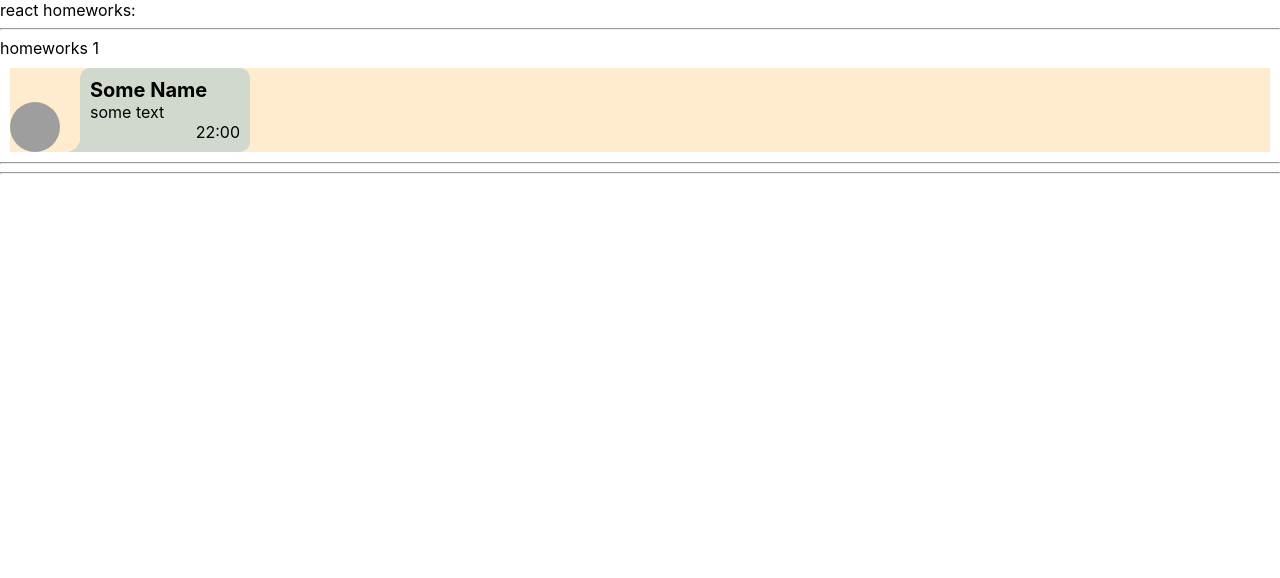
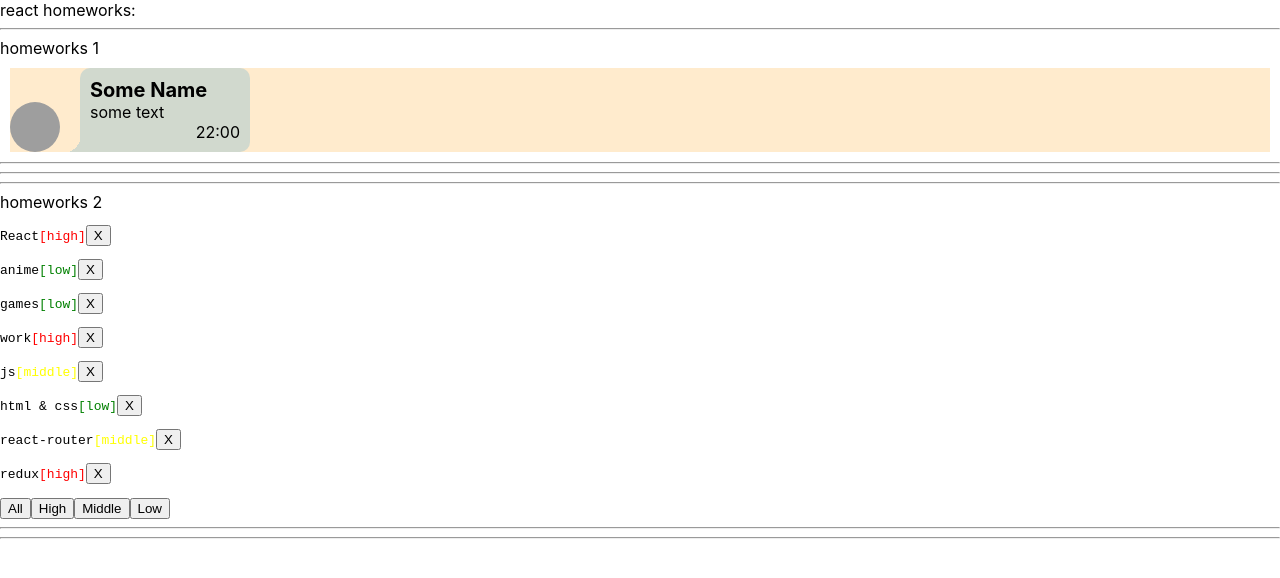
Before and after one commit to LastOneInMatrix/HomeWorks, a React (Create React App) app: page / in a window 1280 px wide. Shown: the top 578 px of the page. Built offline with nearby package versions, Linux system fonts and the light colour scheme; grey boxes are pictures that could not be loaded.

Commit message:
--add little todo lesson_2

```diff
--- a/src/p1-main/m1-ui/u1-app/App.tsx
+++ b/src/p1-main/m1-ui/u1-app/App.tsx
@@ -1,13 +1,14 @@
 import React from 'react'
 import s from './App.module.css'
-import HW1 from '../../../p2-homeworks/h1/HW1'
+import HW1 from '../../../p2-homeworks/h1/HW1';
+import HW2 from '../../../p2-homeworks/h2/HW2'
 
 function App() {
     return (
         <div className={s.App}>
             <div>react homeworks:</div>
             <HW1/>
-            {/*<HW2/>*/}
+            <HW2/>
             {/*<HW3/>*/}
             {/*<HW4/>*/}
             {/*<HW5/>*/}
--- a/src/p2-homeworks/h2/Affair.tsx
+++ b/src/p2-homeworks/h2/Affair.tsx
@@ -1,20 +1,35 @@
-import React from 'react'
+import React, {MouseEvent} from 'react';
+import {AffairType, FilterType} from "./HW2";
 
 type AffairPropsType = {
-    // key не нужно типизировать
-    affair: any // need to fix any
-    deleteAffairCallback: any // need to fix any
+    affair: AffairType
+    deleteAffairCallback: (_id: number) => void
+    setFilter: (filter: FilterType) => void
 }
 
-function Affair(props: AffairPropsType) {
-    const deleteCallback = () => {}// need to fix
-
+function Affair({affair, deleteAffairCallback, ...props}: AffairPropsType) {
+    const deleteCallback = () => {
+        deleteAffairCallback(affair._id);
+    };
+    console.log(affair.priority)
+    const color = (priority: FilterType) => {
+        switch (priority) {
+            case "middle":
+                return 'yellow'
+            case "high":
+                return 'red'
+            case "low":
+                return 'green'
+            default:
+                return 'black'
+        }
+    }
     return (
-        <div>
-            // show some text
-
+        <pre>
+            <span>{affair.name}</span>
+            <span style={{color: color(affair.priority)}} onClick={() => props.setFilter(affair.priority)}>[{affair.priority}]</span>
             <button onClick={deleteCallback}>X</button>
-        </div>
+        </pre>
     )
 }
 
--- a/src/p2-homeworks/h2/Affairs.tsx
+++ b/src/p2-homeworks/h2/Affairs.tsx
@@ -1,38 +1,37 @@
-import React from 'react'
+import React, {MouseEvent} from 'react'
 import Affair from './Affair'
-import {AffairType} from './HW2'
+import {AffairType, FilterType} from './HW2'
 
 type AffairsPropsType = { // need to fix any
-    data: any
-    setFilter: any
-    deleteAffairCallback: any
+    data: Array<AffairType>
+    setFilter: (filter: FilterType) => void
+    deleteAffairCallback: (_id: number) => void
 }
 
-function Affairs(props: AffairsPropsType) {
+const Affairs = React.memo(function Affairs(props: AffairsPropsType) {
     const mappedAffairs = props.data.map((a: AffairType) => (
         <Affair // should work
             key={a._id} // кеи ОБЯЗАТЕЛЬНЫ в 99% - так что лучше их писать всегда при создании компонент в мапе
             affair={a}
             deleteAffairCallback={props.deleteAffairCallback}
+            setFilter={props.setFilter}
         />
     ))
-
-    const setAll = () => {} // need to fix
-    const setHigh = () => {}
-    const setMiddle = () => {}
-    const setLow = () => {}
-
+    //'low' | 'middle' |  'high'
+    const setFilterHandler = (e: MouseEvent<HTMLButtonElement>) => {props.setFilter((e.currentTarget.innerHTML).toLowerCase() as FilterType)} // need to fix
+    //@ts-ignore
+    const setFilterHandler2 = (e: MouseEvent<HTMLButtonElement>) => {props.setFilter((e.currentTarget.getAttribute('data-filter')).toLowerCase() as FilterType)}
     return (
         <div>
 
             {mappedAffairs}
 
-            <button onClick={setAll}>All</button>
-            <button onClick={setHigh}>High</button>
-            <button onClick={setMiddle}>Middle</button>
-            <button onClick={setLow}>Low</button>
+            <button data-filter='all' onClick={setFilterHandler}>All</button>
+            <button data-filter='high' onClick={setFilterHandler}>High</button>
+            <button data-filter='middle' onClick={setFilterHandler}>Middle</button>
+            <button data-filter='low' onClick={setFilterHandler2}>Low</button>
         </div>
     )
-}
+})
 
 export default Affairs
--- a/src/p2-homeworks/h2/HW2.tsx
+++ b/src/p2-homeworks/h2/HW2.tsx
@@ -2,41 +2,51 @@ import React, {useState} from 'react'
 import Affairs from './Affairs'
 
 // types
-export type AffairPriorityType = any // need to fix any
-export type AffairType = any // need to fix any
+export type AffairPriorityType = 'low' | 'middle' |  'high';
+export type AffairType = {
+    _id: number,
+    name: string,
+    priority: AffairPriorityType }
 export type FilterType = 'all' | AffairPriorityType
 
 // constants
-const defaultAffairs: any = [ // need to fix any
+const defaultAffairs: Array<AffairType> = [ // need to fix any
     {_id: 1, name: 'React', priority: 'high'},
     {_id: 2, name: 'anime', priority: 'low'},
     {_id: 3, name: 'games', priority: 'low'},
     {_id: 4, name: 'work', priority: 'high'},
-    {_id: 5, name: 'html & css', priority: 'middle'},
+    {_id: 5, name: 'js', priority: 'middle'},
+    {_id: 6, name: 'html & css', priority: 'low'},
+    {_id: 7, name: 'react-router', priority: 'middle'},
+    {_id: 8, name: 'redux', priority: 'high'},
 ]
 
 // pure helper functions
-export const filterAffairs = (affairs: any, filter: any): any => { // need to fix any
-    if (filter === 'all') return affairs
-    else return // need to fix
-}
-export const deleteAffair = (affairs: any, _id: any): any => { // need to fix any
-    return // need to fix
-}
+export const filterAffairs = (affairs: Array<AffairType>, filter: FilterType): any => {
+    switch(filter){
+        case "high":
+            return affairs.filter(a => a.priority === 'high');
+        case "low":
+            return affairs.filter(a => a.priority === 'low');
+        case "middle":
+            return affairs.filter(a => a.priority === 'middle');
+        default: return affairs;
+    }
+};
+export const deleteAffair = (affairs: Array<AffairType>, _id: number): Array<AffairType> => {
+    return affairs.filter((a: AffairType) => a._id !== _id);
+};
 
 function HW2() {
-    const [affairs, setAffairs] = useState<any>(defaultAffairs) // need to fix any
+    const [affairs, setAffairs] = useState<Array<AffairType>>(defaultAffairs) // need to fix any
     const [filter, setFilter] = useState<FilterType>('all')
 
     const filteredAffairs = filterAffairs(affairs, filter)
-    const deleteAffairCallback = (_id: any) => setAffairs(deleteAffair(affairs, _id)) // need to fix any
-
+    const deleteAffairCallback = (_id: number) => setAffairs(deleteAffair(affairs, _id)) // need to fix any
     return (
         <div>
             <hr/>
             homeworks 2
-
-            {/*should work (должно работать)*/}
             <Affairs
                 data={filteredAffairs}
                 setFilter={setFilter}
@@ -44,7 +54,6 @@ function HW2() {
             />
 
             <hr/>
-            {/*для личного творчества, могу проверить*/}
             {/*<AlternativeAffairs/>*/}
             <hr/>
         </div>
```
